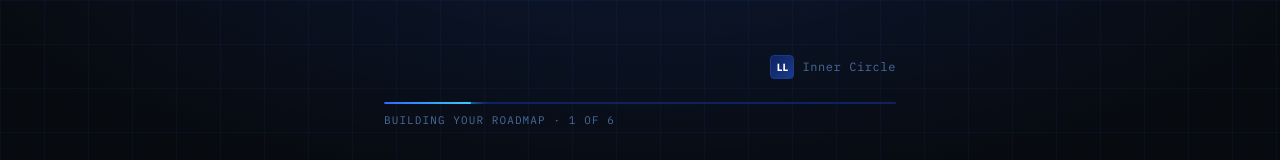
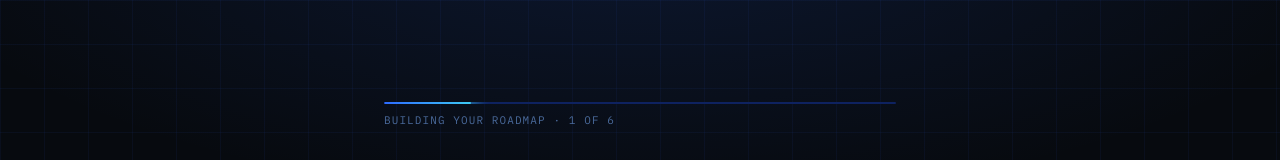
Before and after one commit to ibrahim2260/legacy-labs-inner-circle, a Next.js app: page / in a window 1280 px wide. Shown: the top 160 px of the page. Built offline with nearby package versions, Linux system fonts and the light colour scheme.

Commit message:
Remove LL logo and Inner Circle text from all headers

```diff
--- a/components/ApplicationForm.tsx
+++ b/components/ApplicationForm.tsx
@@ -91,7 +91,7 @@ export function ApplicationForm({ onSubmit }: ApplicationFormProps) {
     <div className="min-h-screen flex flex-col items-center justify-start pt-12 px-5 pb-16">
       {/* Header */}
       <div className="w-full max-w-lg mb-8">
-        <div className="flex items-center justify-between mb-4">
+        <div className="flex items-center mb-4">
           {/* Back button */}
           <motion.div
             initial={{ opacity: 0 }}
@@ -109,21 +109,6 @@ export function ApplicationForm({ onSubmit }: ApplicationFormProps) {
               ← Back
             </Button>
           </motion.div>
-
-          {/* Brand */}
-          <div className="flex items-center gap-2">
-            <div
-              className="w-6 h-6 rounded flex items-center justify-center text-[10px] font-display font-bold text-white border border-blue-dim"
-              style={{
-                background: "linear-gradient(135deg, #0E2260 0%, #1A3B8A 100%)",
-              }}
-            >
-              LL
-            </div>
-            <span className="text-xs font-mono text-text-muted tracking-wider">
-              Inner Circle
-            </span>
-          </div>
         </div>
 
         <ProgressBar current={currentStep + 1} total={totalSteps} />
--- a/components/ResultsScreen.tsx
+++ b/components/ResultsScreen.tsx
@@ -38,18 +38,7 @@ export function ResultsScreen({ data, contactName, onReset }: ResultsScreenProps
 
   // Shared top bar
   const TopBar = (
-    <div className="w-full max-w-2xl flex items-center justify-between mb-10">
-      <div className="flex items-center gap-2">
-        <div
-          className="w-6 h-6 rounded flex items-center justify-center text-[10px] font-display font-bold text-white border border-blue-dim"
-          style={{ background: "linear-gradient(135deg, #0E2260 0%, #1A3B8A 100%)" }}
-        >
-          LL
-        </div>
-        <span className="text-xs font-mono text-text-muted tracking-wider">
-          Inner Circle
-        </span>
-      </div>
+    <div className="w-full max-w-2xl flex items-center justify-end mb-10">
       {FUNNEL_CONFIG.showResetButton && (
         <button
           onClick={onReset}
```
Also changed, not shown: 1 other file (tests, documents, lock files or other folders).
